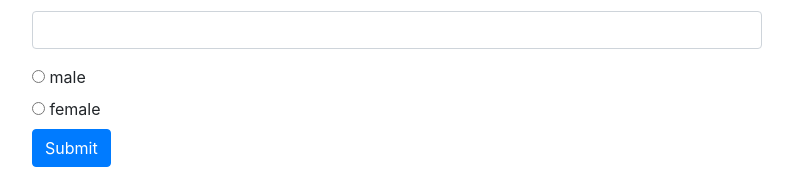
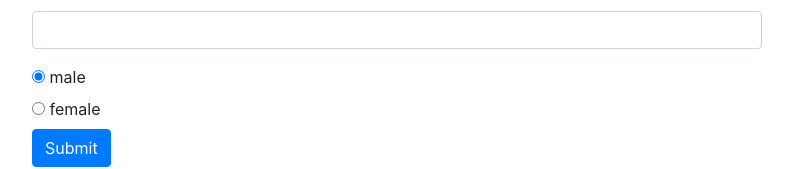
Before and after one commit to lukalid/forms-practise, an Angular app: page / in a window 1280 px wide. Shown: the part 137-306 px from the top of the page, without its empty margins (53-846 px from the left). Built offline with nearby package versions, Linux system fonts and the light colour scheme.

Commit message:
Syncing HTML and Form

```diff
--- a/src/app/app.component.html
+++ b/src/app/app.component.html
@@ -1,18 +1,18 @@
 <div class="container">
   <div class="row">
     <div class="col-xs-12 col-sm-10 col-md-8 col-sm-offset-1 col-mg-offset-2">
-      <form>
+      <form [formGroup]="signupForm">
         <div class="form-group">
           <label for="username">Username</label>
-          <input type="text" id="username" class="form-control">
+          <input formControlName="username" type="text" id="username" class="form-control">
         </div>
         <div class="form-group">
           <label for="email">Email</label>
-          <input type="text" id="email" class="form-control">
+          <input formControlName="email" type="text" id="email" class="form-control">
         </div>
         <div class="radio" *ngFor="let gender of genders">
           <label>
-            <input type="radio" [value]="gender"> {{ gender }}
+            <input formControlName="gender" type="radio" [value]="gender"> {{ gender }}
           </label>
         </div>
         <button class="btn btn-primary" type="submit">Submit</button>
```
